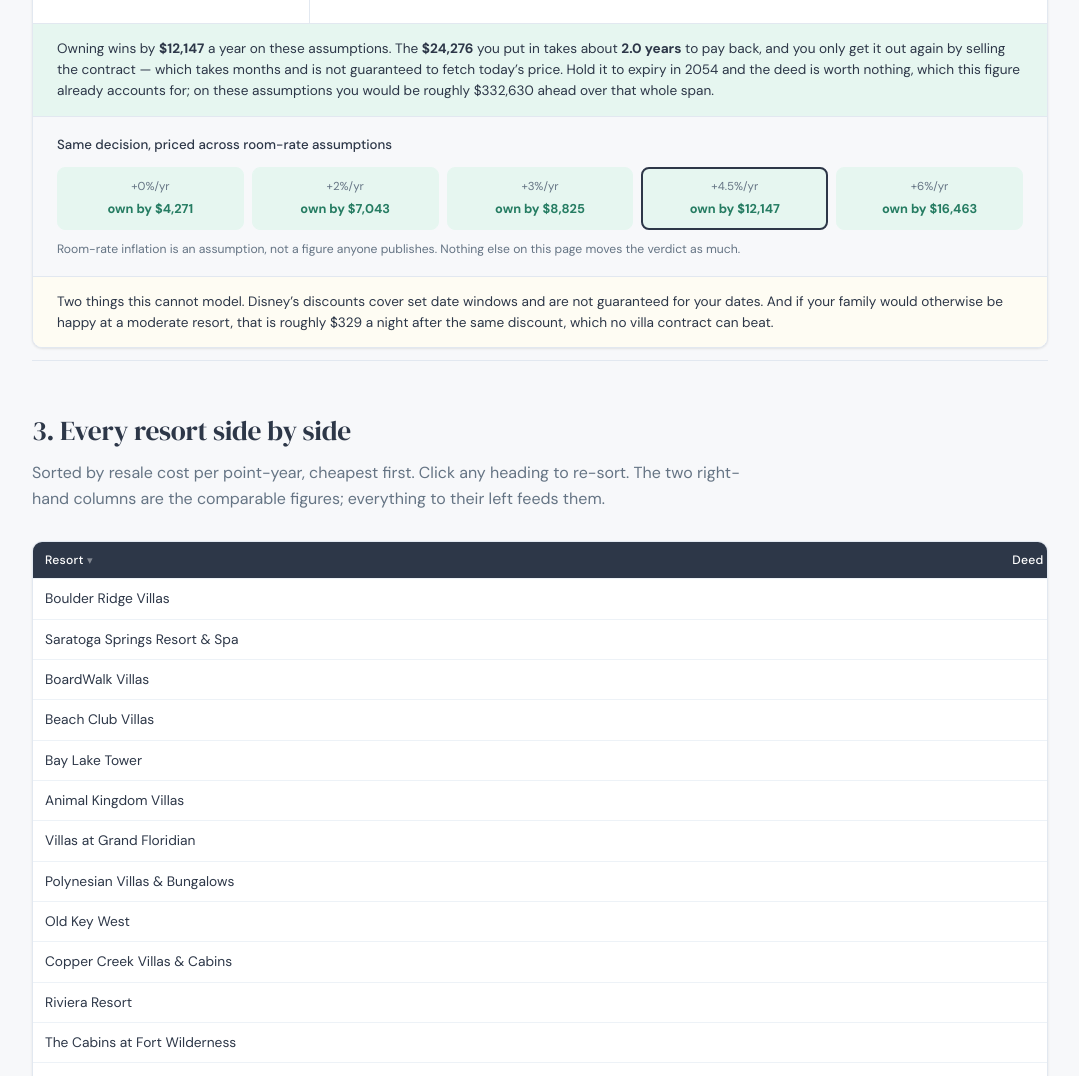
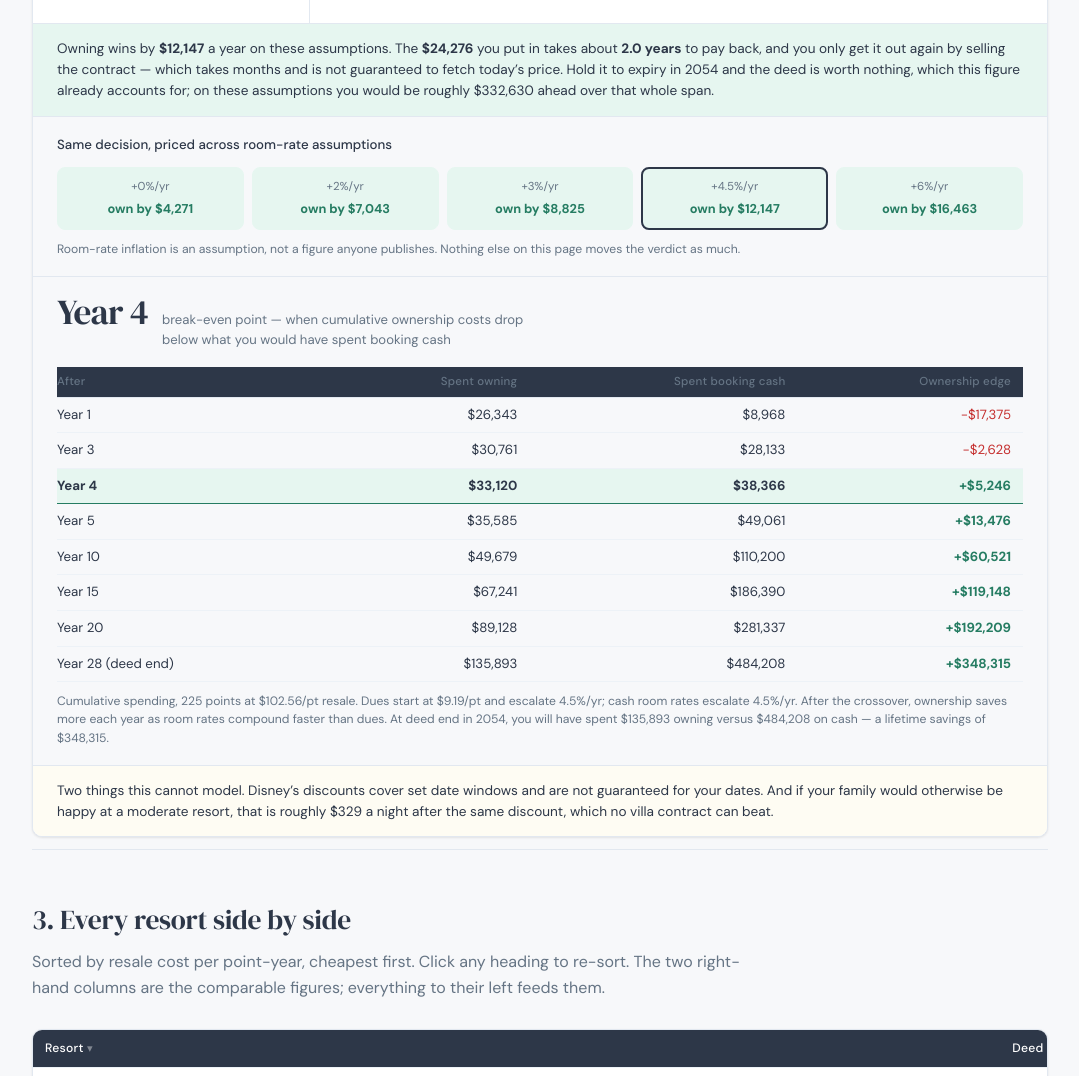
Before and after one commit to cenzoroni/dvc-decision-tool, a website: page index.html in a window 1280 px wide. Shown: the part 2477-3553 px from the top of the page, without its empty margins (100-1179 px from the left). Drawn offline with Linux system fonts and the light colour scheme.

Commit message:
Add break-even analysis to the own-vs-cash comparison
Shows the year-by-year cumulative cost crossover between owning
and booking cash. Compounds dues and room rates independently so
the break-even reflects actual escalation dynamics rather than
the simplified lifetime-average payback. Milestone table highlights
the crossover year and shows lifetime totals at deed end.

Co-Authored-By: Claude Opus 4.6 <noreply@anthropic.com>
Claude-Session: https://claude.ai/code/session_01LZWPLTUV7m7roCC6sgAqzk

```diff
--- a/index.html
+++ b/index.html
@@ -296,6 +296,21 @@ tfoot td{font-size:.76rem;color:var(--ink-soft);text-align:left;border:0;padding
 .sens-note{font-size:.76rem;color:var(--ink-soft);margin-top:10px;line-height:1.5}
 @media (max-width:640px){.sens-row{grid-template-columns:repeat(2,1fr)}}
 
+.breakeven{margin:0;padding:18px 24px;border-top:1px solid var(--line);background:var(--paper);overflow-x:auto}
+.be-head{display:flex;align-items:baseline;gap:14px;margin-bottom:16px;flex-wrap:wrap}
+.be-head .big{font-size:clamp(1.6rem,4vw,2.2rem)}
+.be-head .big-unit{font-size:.82rem;color:var(--ink-soft);max-width:44ch}
+.be-tbl{width:100%;border-collapse:collapse;font-size:.83rem}
+.be-tbl th{text-align:left;font-size:.72rem;font-weight:500;color:var(--ink-soft);padding:6px 12px 6px 0;border-bottom:1px solid var(--line)}
+.be-tbl td{padding:7px 12px 7px 0;border-bottom:1px solid var(--line-soft);font-variant-numeric:tabular-nums}
+.be-tbl td:nth-child(n+2){text-align:right}
+.be-tbl th:nth-child(n+2){text-align:right}
+.be-tbl tr.be-row{background:var(--lagoon-tint);font-weight:700}
+.be-tbl tr.be-row td{border-bottom-color:var(--lagoon)}
+.be-tbl td.be-pos{color:var(--lagoon);font-weight:600}
+.be-tbl td.be-neg{color:var(--rust)}
+.be-note{font-size:.76rem;color:var(--ink-soft);margin-top:10px;line-height:1.5}
+
 .skey{display:flex;flex-wrap:wrap;align-items:center;gap:6px;margin-top:12px}
 .skey-label{font-size:.74rem;color:var(--ink-soft);font-weight:500;margin-right:2px}
 .skey-cell{font-size:.7rem;padding:3px 9px;border-radius:5px;border:1px solid var(--line);color:var(--ink);white-space:nowrap}
@@ -338,7 +353,7 @@ footer{padding-top:40px;font-size:.8rem;color:var(--ink-soft);max-width:72ch;lin
   }
   body{background:#fff}
   .chips,.presets,.sharerow,#themeToggle{display:none}
-  .resort,.verdict,.sens{break-inside:avoid}
+  .resort,.verdict,.sens,.breakeven{break-inside:avoid}
 }
 @media (prefers-reduced-motion:reduce){*{transition:none!important;animation:none!important}}
 </style>
@@ -1158,6 +1173,53 @@ function renderCash(){
   });
   const flips=sens.some(x=>x.owns)&&sens.some(x=>!x.owns);
 
+  const beMax=Math.max(1,Math.ceil(y));
+  let cOwn=upfront, cCash=0;
+  const bePicks=new Set([1,3,5,10,15,20,30].filter(x=>x<=beMax));
+  bePicks.add(beMax);
+  let beYear=null;
+  const beAll=[];
+  for(let bt=1;bt<=beMax;bt++){
+    cOwn+=size*r.dues*Math.pow(1+i.g,bt-1);
+    cCash+=annCashToday*Math.pow(1+i.gRoom,bt-1);
+    if(beYear===null&&cOwn<=cCash) beYear=bt;
+    beAll.push({t:bt,own:cOwn,cash:cCash});
+  }
+  if(beYear!==null) bePicks.add(beYear);
+  if(beYear!==null&&beYear>1) bePicks.add(beYear-1);
+  const beMilestones=[...bePicks].sort((a,b)=>a-b).map(t=>({...beAll[t-1],diff:beAll[t-1].cash-beAll[t-1].own}));
+  const beEnd=beAll[beAll.length-1];
+  const beHTML=
+    "<div class=\"breakeven\">"+
+      "<div class=\"be-head\">"+
+        "<span class=\"big\">"+(beYear!==null?"Year "+beYear:"Never")+"</span>"+
+        "<span class=\"big-unit\">"+(beYear!==null
+          ?"break-even point — when cumulative ownership costs drop below what you would have spent booking cash"
+          :"ownership does not break even against cash within the "+beMax+"-year deed")+"</span>"+
+      "</div>"+
+      "<table class=\"be-tbl\">"+
+        "<thead><tr><th>After</th><th>Spent owning</th><th>Spent booking cash</th><th>Ownership edge</th></tr></thead>"+
+        "<tbody>"+beMilestones.map(m=>
+          "<tr"+(m.t===beYear?" class=\"be-row\"":"")+">"+
+            "<td>Year "+m.t+(m.t===beMax?" (deed end)":"")+"</td>"+
+            "<td>"+money(Math.round(m.own))+"</td>"+
+            "<td>"+money(Math.round(m.cash))+"</td>"+
+            "<td class=\""+(m.diff>=0?"be-pos":"be-neg")+"\">"+(m.diff>=0?"+":"−")+money(Math.round(Math.abs(m.diff)))+"</td>"+
+          "</tr>").join("")+
+        "</tbody>"+
+      "</table>"+
+      "<div class=\"be-note\">Cumulative spending, "+size+" points at "+
+        (r.resale!==null?money2(r.resale)+"/pt resale":money(r.direct)+"/pt direct")+
+        ". Dues start at "+money2(r.dues)+"/pt and escalate "+((i.g*100).toFixed(1))+"%/yr; cash room rates escalate "+((i.gRoom*100).toFixed(1))+"%/yr. "+
+        (beYear!==null
+          ?"After the crossover, ownership saves more each year as room rates compound faster than dues."
+          :"Annual cash savings are too small to recover the purchase price before the deed expires.")+
+        " At deed end in "+r.exp+", you will have spent "+money(Math.round(beEnd.own))+" owning versus "+money(Math.round(beEnd.cash))+" on cash — "+
+        (beEnd.cash-beEnd.own>=0?"a lifetime savings of "+money(Math.round(beEnd.cash-beEnd.own))+"."
+          :"a net cost of "+money(Math.round(beEnd.own-beEnd.cash))+" more than cash.")+
+      "</div>"+
+    "</div>";
+
   /* Payback period, not "return on capital". The old wording divided annual
      savings by the purchase price and called the result a yearly return, which
      reads as an investment yield beating an index fund. It is not one: the
@@ -1201,7 +1263,7 @@ function renderCash(){
       "</div>"+
     "</div>"+
     "<div class=\"staywarn "+verdict[0]+"\">"+verdict[1]+"</div>"+
-    "<div class=\"sens\"><div class=\"sens-head\">Same decision, priced across room-rate assumptions"+(flips?" &mdash; <strong>the answer flips inside this range</strong>":"")+"</div><div class=\"sens-row\">"+sens.map(x=>"<div class=\"sens-cell"+(Math.abs(x.pct-i.gRoom*100)<0.01?" now":"")+(x.owns?" owns":" cash")+"\">"+"<span class=\"sens-pct\">+"+x.pct+"%/yr</span>"+"<span class=\"sens-val\">"+(x.owns?"own":"cash")+" by "+money(Math.abs(x.gap))+"</span>"+"</div>").join("")+"</div>"+"<div class=\"sens-note\">Room-rate inflation is an assumption, not a figure anyone publishes. Nothing else on this page moves the verdict as much.</div></div>"+(blocked?"<div class=\"staywarn\"><strong>"+blocked+" of your "+t.trips.length+" trips fall in a peak week</strong> &mdash; Easter and the Christmas fortnight. Disney&rsquo;s resident and passholder discounts effectively vanish then, so those trips are priced here at the full rate no matter what discount you entered. Points cost the same premium whenever you go, which is exactly when ownership is worth most.</div>":"")+"<div class=\"staywarn\">Two things this cannot model. Disney&rsquo;s discounts cover set date windows and are not guaranteed for your dates. And if your family would otherwise be happy at a moderate resort, that is roughly "+money(Math.round(rack*0.55*(1-effDisc)*(1+ROOM_TAX)))+" a night after the same discount, which no villa contract can beat.</div>";
+    "<div class=\"sens\"><div class=\"sens-head\">Same decision, priced across room-rate assumptions"+(flips?" &mdash; <strong>the answer flips inside this range</strong>":"")+"</div><div class=\"sens-row\">"+sens.map(x=>"<div class=\"sens-cell"+(Math.abs(x.pct-i.gRoom*100)<0.01?" now":"")+(x.owns?" owns":" cash")+"\">"+"<span class=\"sens-pct\">+"+x.pct+"%/yr</span>"+"<span class=\"sens-val\">"+(x.owns?"own":"cash")+" by "+money(Math.abs(x.gap))+"</span>"+"</div>").join("")+"</div>"+"<div class=\"sens-note\">Room-rate inflation is an assumption, not a figure anyone publishes. Nothing else on this page moves the verdict as much.</div></div>"+beHTML+(blocked?"<div class=\"staywarn\"><strong>"+blocked+" of your "+t.trips.length+" trips fall in a peak week</strong> &mdash; Easter and the Christmas fortnight. Disney&rsquo;s resident and passholder discounts effectively vanish then, so those trips are priced here at the full rate no matter what discount you entered. Points cost the same premium whenever you go, which is exactly when ownership is worth most.</div>":"")+"<div class=\"staywarn\">Two things this cannot model. Disney&rsquo;s discounts cover set date windows and are not guaranteed for your dates. And if your family would otherwise be happy at a moderate resort, that is roughly "+money(Math.round(rack*0.55*(1-effDisc)*(1+ROOM_TAX)))+" a night after the same discount, which no villa contract can beat.</div>";
 }
 
 const MONTH_SHORT=["Jan","Feb","Mar","Apr","May","Jun","Jul","Aug","Sep","Oct","Nov","Dec"];
```
